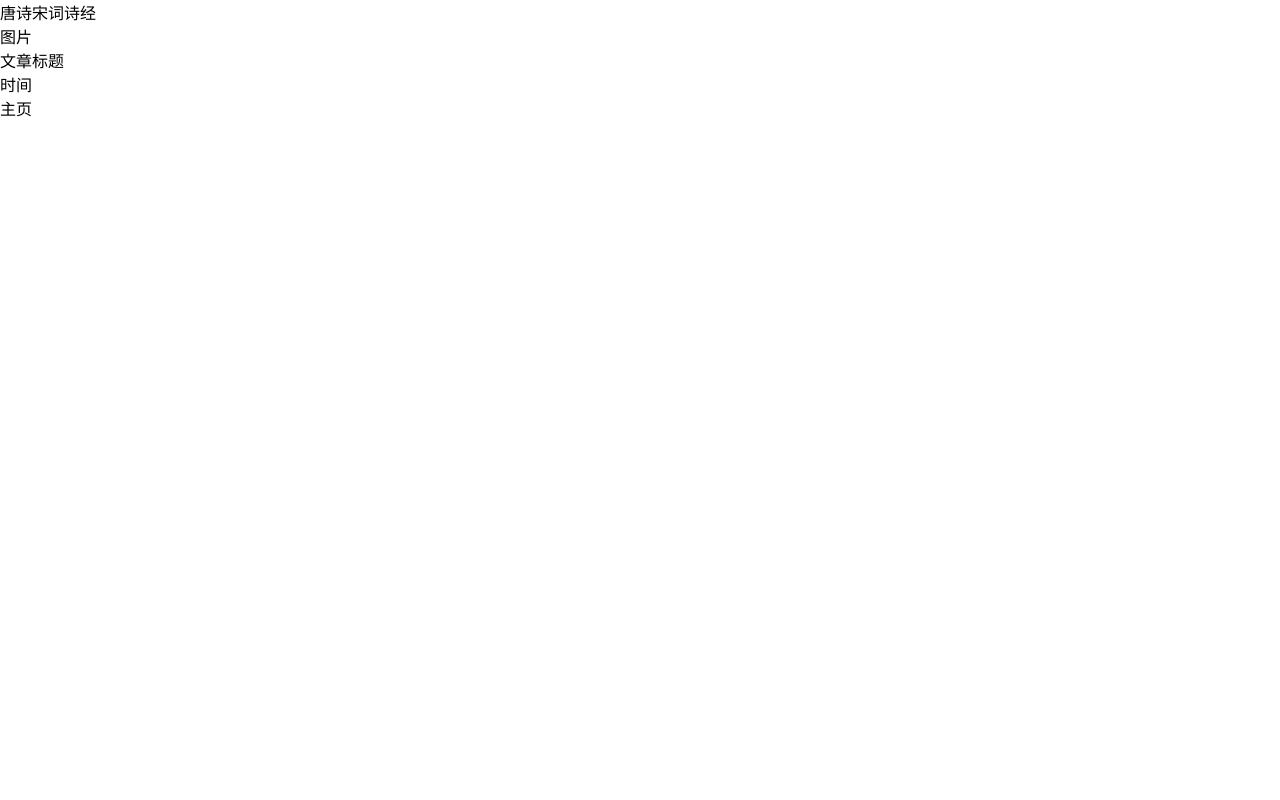
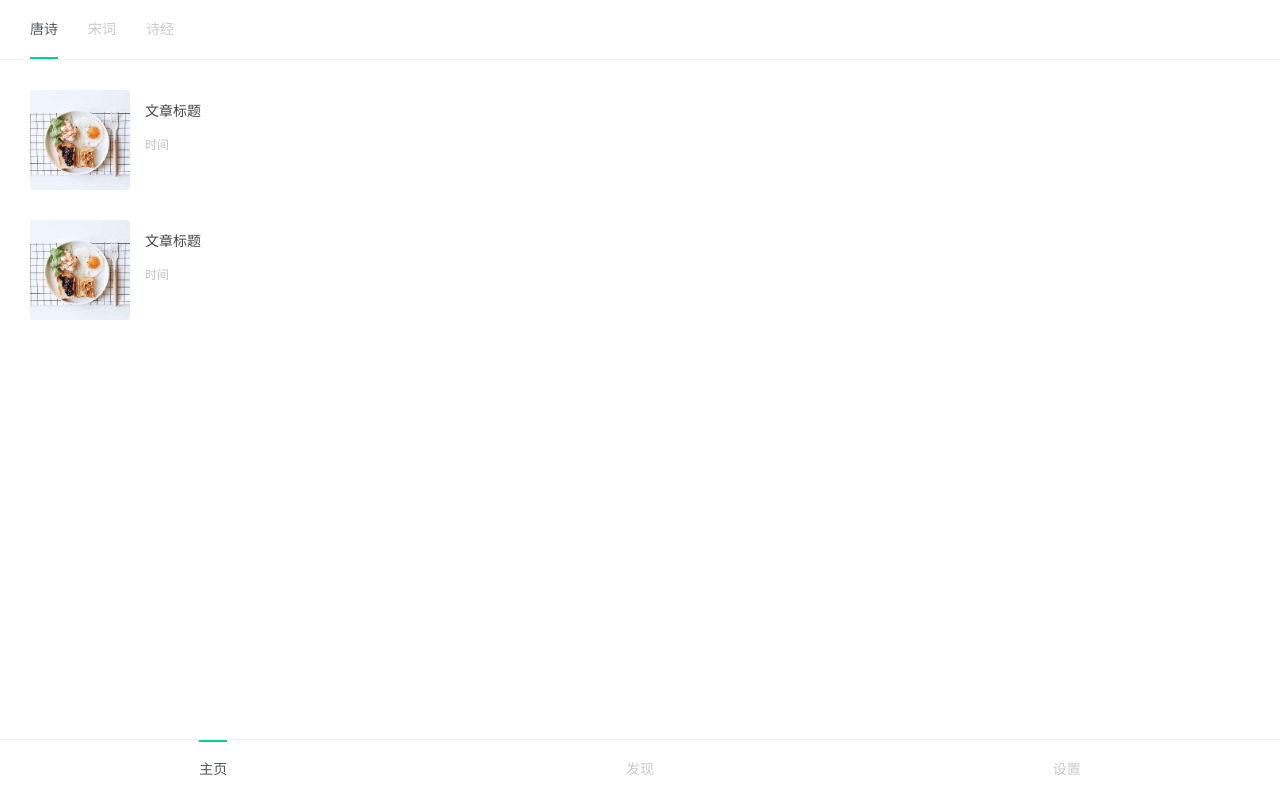
Before and after one commit to foxery/vue-poem, a Vue app: page /#/list in a window 1280 px wide. Built offline with nearby package versions, Linux system fonts and the light colour scheme.

Commit message:
增加详情页  顶栏 底部  列表组件 样式完成

```diff
--- a/src/App.vue
+++ b/src/App.vue
@@ -11,6 +11,9 @@ export default {
 </script>
 
 <style>
+* {
+  box-sizing: border-box;
+}
 body,
 ul {
   margin: 0;
--- a/src/components/bottom.vue
+++ b/src/components/bottom.vue
@@ -1,8 +1,14 @@
 <template>
-  <div>
-    <ul>
+  <div class="bottom">
+    <ul class="bottom-list">
+        <li class="active">
+            <a href="#">主页</a>
+        </li>
         <li>
-            <a href="#">主页</a>
+            <a href="#">发现</a>
+        </li>
+        <li>
+            <a href="#">设置</a>
         </li>
     </ul>
   </div>
@@ -10,13 +16,47 @@
 
 <script>
 export default {
-  name: "v-bottom",
+  name: "bottomNav",
   data() {
     return {};
   }
 };
 </script>
 
-<style scoped>
+<style lang="scss" scoped>
 
+@function calculate-width ($col-span) {
+    @return 100% / $col-span
+};
+
+.bottom {
+  position: fixed;
+  bottom: 0;
+  left: 0;
+  right: 0;
+  z-index: 10;
+}
+.bottom-list {
+  width: 100%;
+  height: 60px;
+  line-height: 60px;
+  font-size: 14px;
+  color: #c8cacd;
+  border-top: 1px solid #f2f2f2;
+  > li {
+    text-align: center;
+    float: left;
+    margin: 0;
+    padding: 0 15px;
+    width: calculate-width(3);
+    &.active {
+      color: #505761;
+      a {
+        display: inline-block;
+        border-top: 2px solid #06cf8a;
+        line-height: 56px;
+      }
+    }
+  }
+}
 </style>
--- a/src/components/list.vue
+++ b/src/components/list.vue
@@ -1,11 +1,18 @@
 <template>
   <div>
-    <ul>
+    <ul class="list">
         <li>
-            <div>图片</div>
-            <div>
-                <div>文章标题</div>
-                <div>时间</div>
+            <div class="list-left" style="background-image: url('/src/assets/list.jpg');"></div>
+            <div class="list-right">
+                <div class="title">文章标题</div>
+                <div class="time">时间</div>
+            </div>
+        </li>
+        <li>
+            <div class="list-left" style="background-image: url('/src/assets/list.jpg');"></div>
+            <div class="list-right">
+                <div class="title">文章标题</div>
+                <div class="time">时间</div>
             </div>
         </li>
     </ul>
@@ -14,13 +21,52 @@
 
 <script>
 export default {
-  name: "v-list",
+  name: "list",
   data() {
     return {};
   }
 };
 </script>
 
-<style scoped>
-
+<style lang="scss" scoped>
+.list-left {
+  float: left;
+  width: 100px;
+  height: 100px;
+  border-radius: 4px;
+  background-position: center;
+  background-repeat: no-repeat;
+  background-size: cover;
+}
+.list-right {
+  float: left;
+  padding: 0 0 0 15px;
+  width: calc(100% - 100px);
+}
+.title {
+  font-size: 14px;
+  color: #444;
+  margin-top: 10px;
+}
+.time {
+  font-size: 12px;
+  color: #bfc2c5;
+  margin-top: 15px;
+}
+.list {
+  > li {
+    display: block;
+    &:before,
+    &:after {
+      content: " ";
+      display: table;
+    }
+    &:after {
+      clear: both;
+    }
+    + li {
+      margin-top: 30px;
+    }
+  }
+}
 </style>
--- a/src/components/template.vue
+++ b/src/components/template.vue
@@ -12,6 +12,6 @@ export default {
 };
 </script>
 
-<style scoped>
+<style lang="scss" scoped>
 
 </style>
--- a/src/components/top.vue
+++ b/src/components/top.vue
@@ -1,7 +1,7 @@
 <template>
-  <div>
+  <div class="header">
     <ul class="top-list">
-        <li>
+        <li class="active">
             <a href="#">唐诗</a>
         </li>
         <li>
@@ -16,22 +16,44 @@
 
 <script>
 export default {
-  name: "v-top",
+  name: "topNav",
   data() {
     return {};
   }
 };
 </script>
 
-<style scoped>
+<style lang="scss" scoped>
+.header {
+  position: fixed;
+  top: 0;
+  left: 0;
+  right: 0;
+  z-index: 10;
+}
 .top-list {
   width: 100%;
   overflow-x: auto;
   overflow-y: hidden;
   white-space: nowrap;
-}
-.top-list > li {
-  display: inline-block;
-  margin: 0;
+  height: 60px;
+  line-height: 60px;
+  font-size: 14px;
+  color: #c8cacd;
+  border-bottom: 1px solid #f2f2f2;
+  padding-left: 15px;
+  > li {
+    display: inline-block;
+    margin: 0;
+    padding: 0 15px;
+    &.active {
+      color: #505761;
+      a {
+        display: inline-block;
+        border-bottom: 2px solid #06cf8a;
+        line-height: 55px;
+      }
+    }
+  }
 }
 </style>
--- a/src/router/index.js
+++ b/src/router/index.js
@@ -2,6 +2,7 @@ import Vue from 'vue'
 import Router from 'vue-router'
 import HelloWorld from '@/components/HelloWorld'
 import ListPage from '@/views/ListPage'
+import ListDetail from '@/views/ListDetail'
 
 Vue.use(Router)
 
@@ -16,6 +17,11 @@ export default new Router({
       path: '/list',
       name: 'list',
       component: ListPage
+    },
+    {
+      path: '/list/detail',
+      name: 'listDetail',
+      component: ListDetail
     }
   ]
 })
--- /dev/null
+++ b/src/views/ListDetail.vue
@@ -0,0 +1,39 @@
+<template>
+  <div>
+      <div class="banner"></div>
+      <div class="content">
+          <div>文章标题</div>
+          <div>
+              <div></div>
+              <div>
+                  <div>诗人名</div>
+                  <div>朝代</div>
+              </div>
+          </div>
+          <div>内容</div>
+      </div>
+  </div>
+</template>
+
+<script>
+export default {
+  name: "ListDetail",
+  data() {
+    return {};
+  }
+};
+</script>
+
+<style lang="scss" scoped>
+.banner {
+  width: 100%;
+  height: 150px;
+  background-position: center;
+  background-repeat: no-repeat;
+  background-size: cover;
+  background-image: url(/src/assets/banner.jpg);
+}
+.content{
+    padding: 30px 20px;
+}
+</style>
--- a/src/views/ListPage.vue
+++ b/src/views/ListPage.vue
@@ -1,25 +1,35 @@
 <template>
   <div>
-      <v-top></v-top>
-      <v-list></v-list>
-      <v-bottom></v-bottom>
+      <top-nav></top-nav>
+      <div class="container">
+        <div class="list-wrapper">
+          <list></list>
+        </div>
+      </div>
+      <bottom-nav></bottom-nav>
   </div>
 </template>
 
 <script>
-import vTop from "../components/top";
-import vBottom from "../components/bottom";
-import vList from "../components/list";
+import topNav from "../components/top";
+import bottomNav from "../components/bottom";
+import list from "../components/list";
 
 export default {
   name: "ListPage",
-  components: { vTop, vBottom, vList },
+  components: { topNav, bottomNav, list },
   data() {
     return {};
   }
 };
 </script>
 
-<style scoped>
-
+<style lang="scss" scoped>
+.container {
+  padding-top: 60px;
+  padding-bottom: 60px;
+}
+.list-wrapper{
+  padding: 30px;
+}
 </style>
```
Also changed, not shown: package.json (+8 -7 lines), src/assets/banner.jpg (added), src/assets/list.jpg (added).
